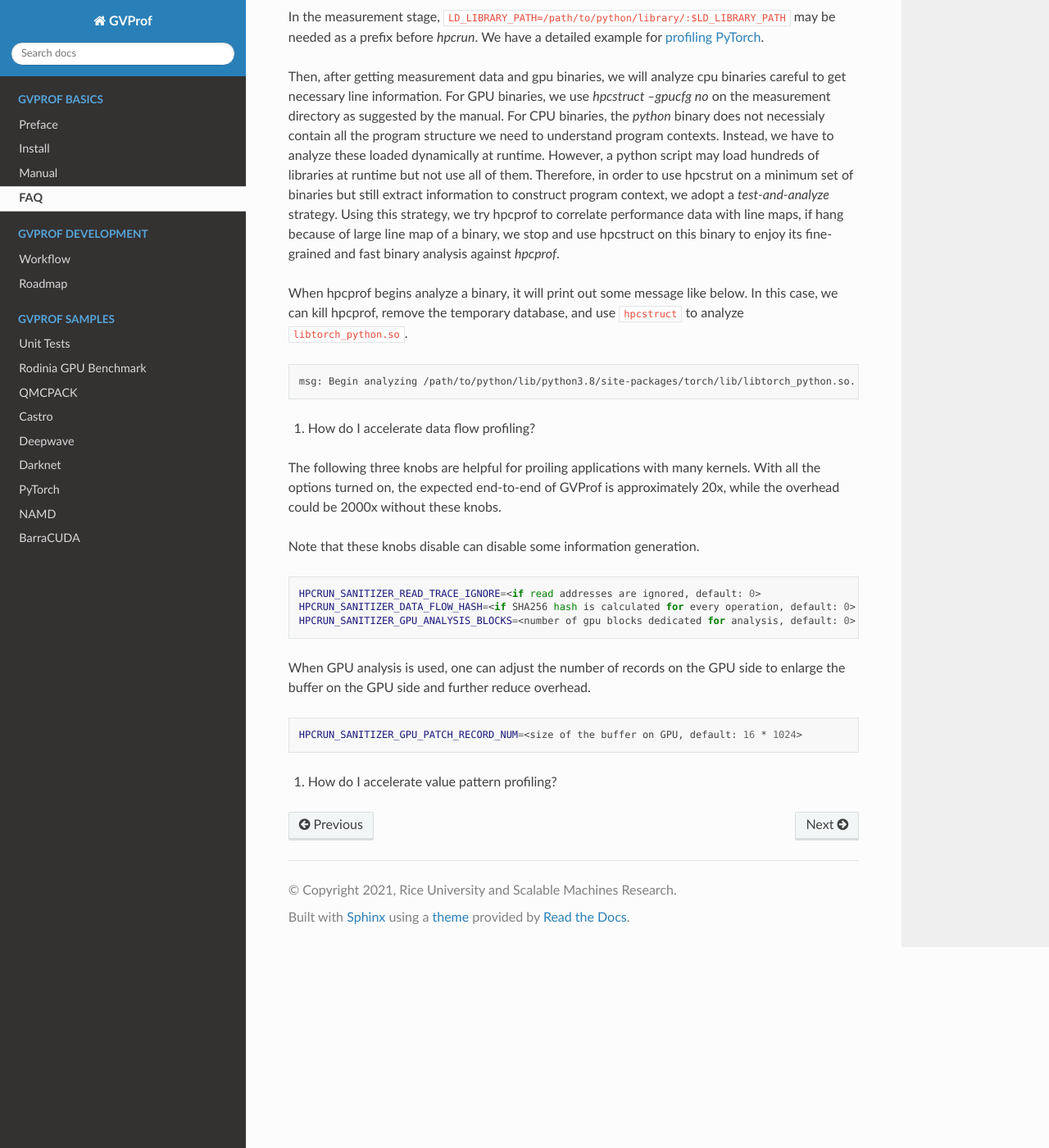
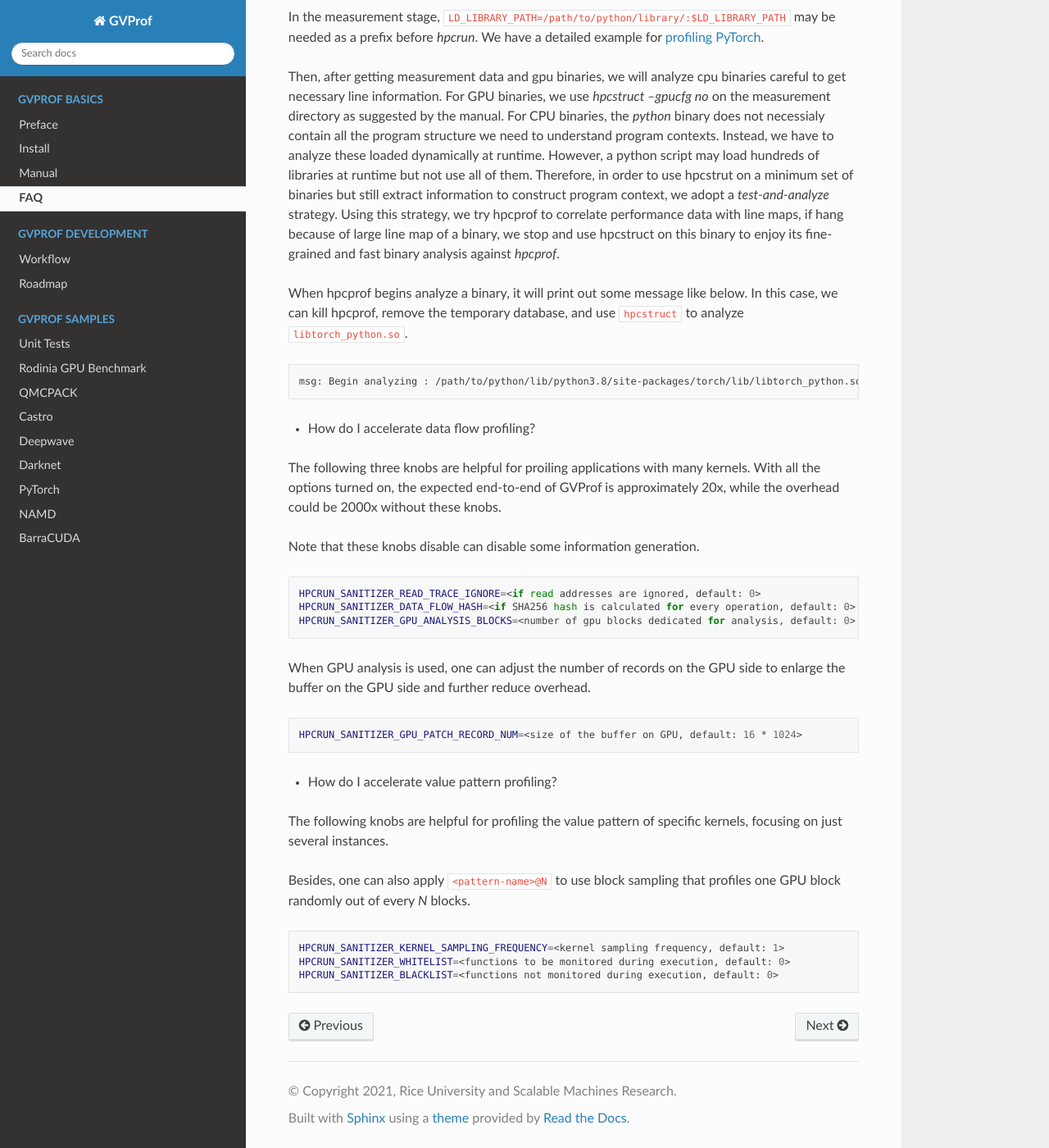
Before and after one commit to GVProf/GVProf, a Sphinx documentation site: the page built from docs/faq.md, in a window 1280 px wide and 1400 px high, scrolled down 295 px. Shown: the whole window at 82% size. Built offline with Sphinx 7.4.7 and the Read the Docs theme 2.0.0, drawn with Linux system fonts in a browser that asks for light colours; pages that are not in the unit, such as notebooks, are missing from menus.

Commit message:
Update faq

````diff
--- a/docs/faq.md
+++ b/docs/faq.md
@@ -36,4 +36,14 @@
 HPCRUN_SANITIZER_GPU_PATCH_RECORD_NUM=<size of the buffer on GPU, default: 16 * 1024>
 ```
 
-4. How do I accelerate value pattern profiling?
+- How do I accelerate value pattern profiling?
+
+The following knobs are helpful for profiling the value pattern of specific kernels, focusing on just several instances.
+
+Besides, one can also apply `<pattern-name>@N` to use block sampling that profiles one GPU block randomly out of every *N* blocks.
+
+```bash
+HPCRUN_SANITIZER_KERNEL_SAMPLING_FREQUENCY=<kernel sampling frequency, default: 1>
+HPCRUN_SANITIZER_WHITELIST=<functions to be monitored during execution, default: 0>
+HPCRUN_SANITIZER_BLACKLIST=<functions not monitored during execution, default: 0>
+```
````
Also changed, not shown: other parts of docs/faq.md (+3 -3 lines).
